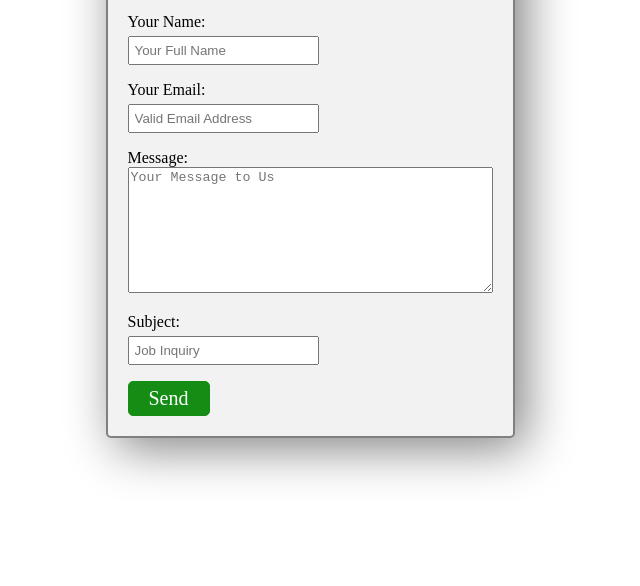
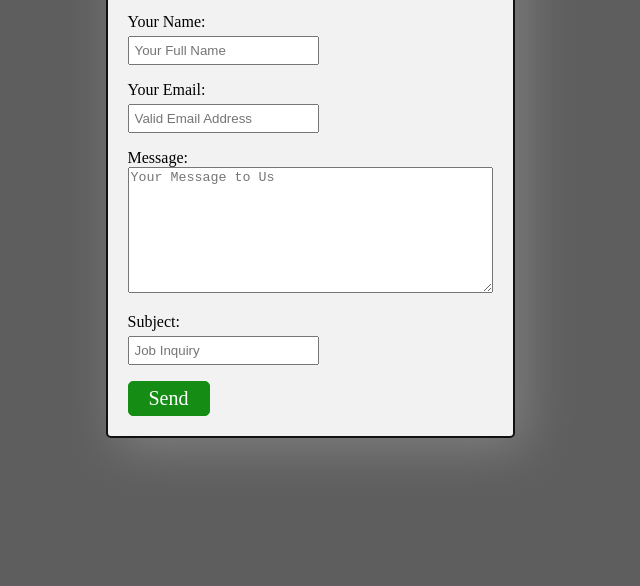
Before and after one commit to iamjayabharti/contact-from, a plain HTML site: page contactform.html in a window 1280 px wide. Shown: the part 214-800 px from the top of the page, without its empty margins (330-970 px from the left). Drawn offline with Linux system fonts and the light colour scheme.

Commit message:
minor change

```diff
--- a/style.css
+++ b/style.css
@@ -13,7 +13,7 @@ body {
     display: flex;
     justify-content: center;
     align-items: center;
-    /* background-color: aquamarine; */
+    background-color: #5e5e5e;
 }
 
 .container{
@@ -21,7 +21,7 @@ body {
     margin-left: 50px;
     margin-right: 50px;
     padding: 20px;
-    border: 2px solid gray;
+    border: 2px solid #111111;
     border-radius: 5px;
     max-width: 400px;
     box-shadow: 10px 10px 50px gray;
```
